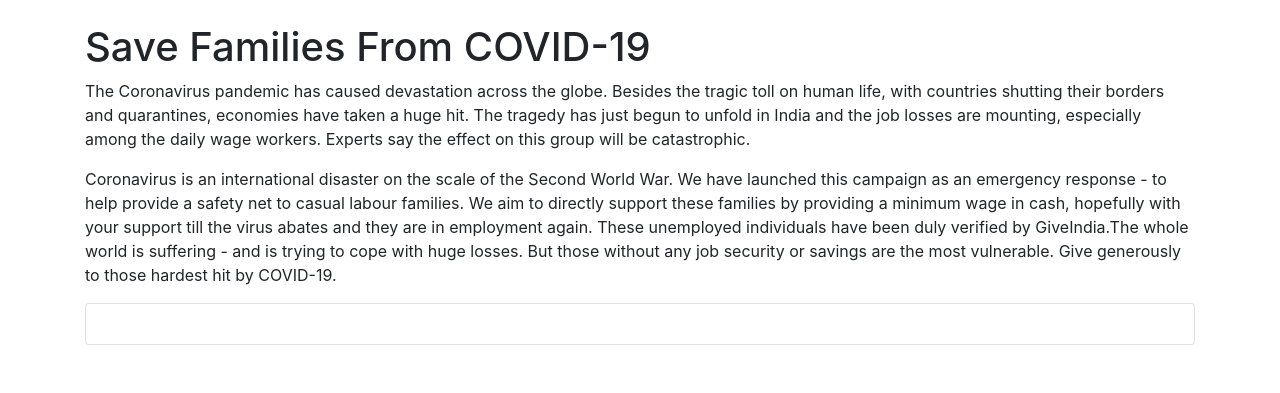
After one commit to abhishek3stp/jdfc-bank, a Django app: page /donate/ in a window 1280 px wide. The commit adds this page. Shown: the part 1017-1410 px from the top of the page. Run offline with Django 3.2, Linux system fonts and the light colour scheme; some libraries are stand-ins or nearby versions.

Commit message:
donate button

```diff
--- a/home/urls.py
+++ b/home/urls.py
@@ -3,9 +3,10 @@ from django.urls import path
 
 
 urlpatterns = [
-    path('transaction', views.transaction, name='transaction'),
+    path('transaction/', views.transaction, name='transaction'),
     path('history/', views.history, name='history'),
     path('', views.home, name='home'),
+    path('donate/', views.donate, name='donate'),
     path('contact/', views.contact, name='contact'),
     path('customer/', views.customer, name='customer'),
     path('form/<str:slug>/', views.form, name='form'),
--- a/home/views.py
+++ b/home/views.py
@@ -7,6 +7,8 @@ from django.contrib import messages
 def home(request):
     return render(request, 'home.html')
 
+def donate(request):
+    return render(request, 'donate.html')
 
 def customer(request):
     customers = Customer.objects.all()
--- a/templates/base.html
+++ b/templates/base.html
@@ -39,6 +39,9 @@
                 <li class="nav-item {% block historyactive %}{% endblock historyactive %}">
                     <a class="nav-link" href="{% url 'history' %}">Transactions</a>
                 </li>
+                <li class="nav-item {% block donateactive %}{% endblock donateactive %}">
+                    <a class="nav-link" href="{% url 'donate' %}">Donate</a>
+                </li>
         </div>
     </nav>
 
--- /dev/null
+++ b/templates/donate.html
@@ -0,0 +1,57 @@
+{% extends 'base.html' %}
+
+{% block donateactive %}active{% endblock donateactive %}
+
+{% block title %}Donate{% endblock title %}
+
+{% block body %}
+<div id="carouselExampleFade" class="carousel slide carousel-fade" data-ride="carousel">
+    <div class="carousel-inner">
+        <div class="carousel-item active">
+            <img src="https://covid.giveindia.org/images/support-families/sharing.jpg" class="d-block w-100" alt="...">
+        </div>
+        <div class="carousel-item">
+            <img src="https://www.csrmandate.org/wp-content/uploads/2020/03/GiveIndia-hygiene-kit.jpg"
+                class="d-block w-100" alt="...">
+        </div>
+    </div>
+    <a class="carousel-control-prev" href="#carouselExampleFade" role="button" data-slide="prev">
+        <span class="carousel-control-prev-icon" aria-hidden="true"></span>
+        <span class="sr-only">Previous</span>
+    </a>
+    <a class="carousel-control-next" href="#carouselExampleFade" role="button" data-slide="next">
+        <span class="carousel-control-next-icon" aria-hidden="true"></span>
+        <span class="sr-only">Next</span>
+    </a>
+</div>
+
+<div class="container my-4">
+    <h1>Save Families From COVID-19</h1>
+    <p>
+        The Coronavirus pandemic has caused devastation across the globe. Besides
+        the tragic toll on human life, with countries shutting their borders and
+        quarantines, economies have taken a huge hit. The tragedy has just begun to
+        unfold in India and the job losses are mounting, especially among the daily
+        wage workers. Experts say the effect on this group will be catastrophic.
+    </p>
+    <p>
+        Coronavirus is an international disaster on the scale of the Second World
+        War. We have launched this campaign as an emergency response - to help
+        provide a safety net to casual labour families. We aim to directly support
+        these families by providing a minimum wage in cash, hopefully with your
+        support till the virus abates and they are in employment again. These
+        unemployed individuals have been duly verified by GiveIndia.The whole world
+        is suffering - and is trying to cope with huge losses. But those without any
+        job security or savings are the most vulnerable. Give generously to those
+        hardest hit by COVID-19.
+    </p>
+    <div class="card mb-5">
+        <div class="card-body mx-auto">
+            <form>
+                <script src="https://checkout.razorpay.com/v1/payment-button.js"
+                    data-payment_button_id="pl_HB50mx60C2PoUj" async></script>
+            </form>
+        </div>
+    </div>
+</div>
+{% endblock body %}
```
